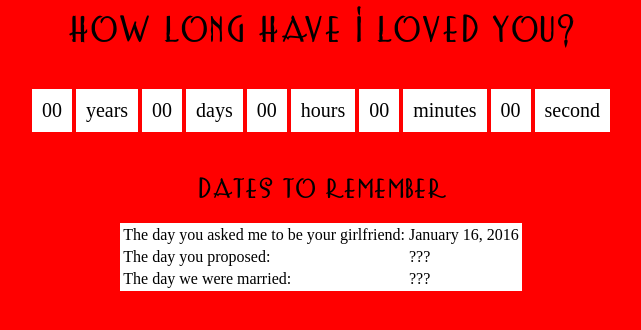
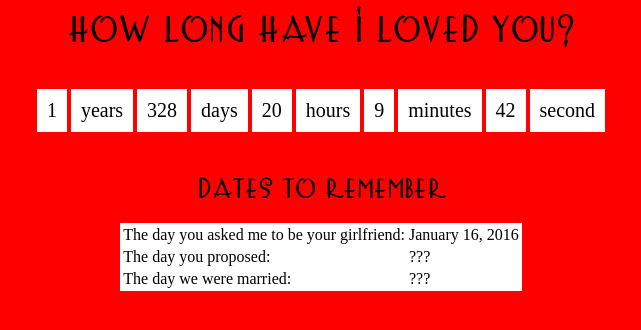
Before and after one commit to emilynbauer/lovejosh.github.io, a plain HTML site: page index.html in a window 1280 px wide. Shown: the whole page, without its empty margins (319-960 px from the left). Drawn offline with Linux system fonts and the light colour scheme; files that its build step writes are made by us from their sources; files whose address does not match are found by name.

Commit message:
Update index.html

```diff
--- a/index.html
+++ b/index.html
@@ -1,7 +1,7 @@
 <html>
 <head>
 	<title>Love, Emily</title>
-	<script src="http://cdn.rawgit.com/emilynbauer/lovejosh.github.io/master/love/lovejava.js type="text/javascript"></script>
+	<script src="http://cdn.rawgit.com/emilynbauer/lovejosh.github.io/master/love/lovejava.js" type="text/javascript"></script>
 	<link rel="stylesheet" href="emilynbauer/love/stylesheet.css"/>
 </head>
 <body>
```
